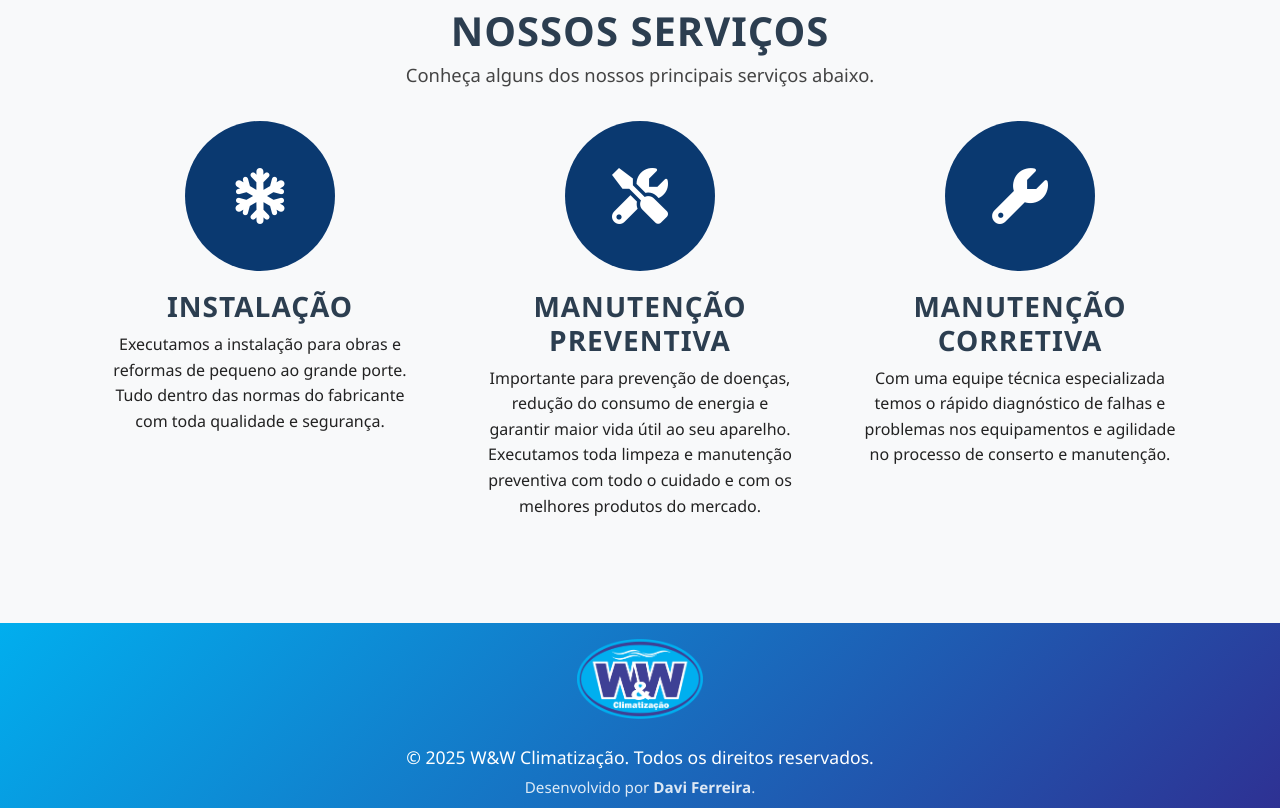
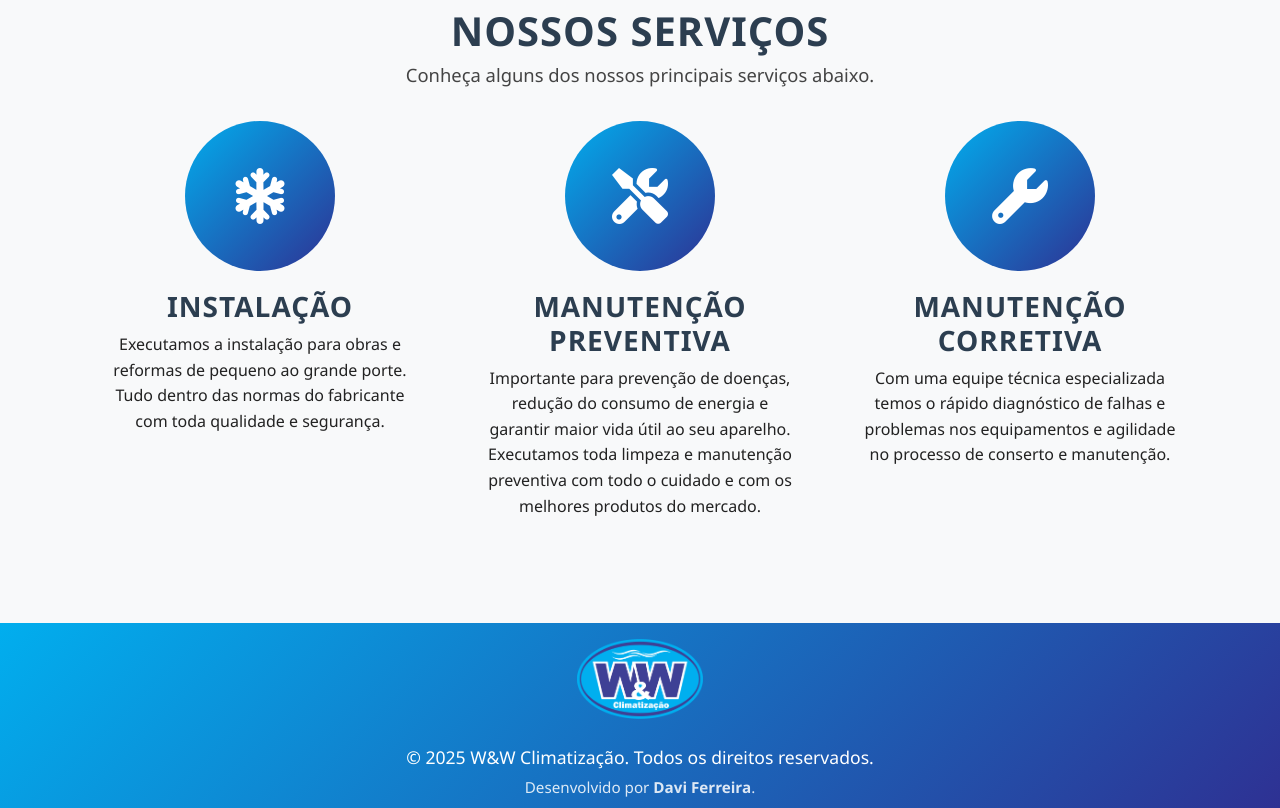
Before and after one commit to DaviFerreira14/wew-climatizacao, an Angular app: page / in a window 1280 px wide. Shown: the part 1120-1928 px from the top of the page. Built offline with nearby package versions, Linux system fonts and the light colour scheme.

Commit message:
Background icones home

```diff
--- a/src/app/paginas/home/home.html
+++ b/src/app/paginas/home/home.html
@@ -46,21 +46,21 @@
     <p class="text-center mb-5" style="font-size:1.15rem; color:#444;">Conheça alguns dos nossos principais serviços abaixo.</p>
     <div class="row justify-content-center">
       <div class="col-md-4 text-center mb-4">
-        <div style="background:#0a3970; border-radius:50%; width:150px; height:150px; display:flex; align-items:center; justify-content:center; margin:0 auto 1.2rem auto;">
+        <div style="background: linear-gradient(135deg, #01aeee 0%, #2e3193 100%); border-radius:50%; width:150px; height:150px; display:flex; align-items:center; justify-content:center; margin:0 auto 1.2rem auto;">
           <i class="fas fa-snowflake" style="font-size:3.5rem; color:#fff;"></i>
         </div>
         <h3 style="font-weight:700; letter-spacing:1px;">INSTALAÇÃO</h3>
         <p style="max-width:320px; margin:0 auto; color:#222;">Executamos a instalação para obras e reformas de pequeno ao grande porte. Tudo dentro das normas do fabricante com toda qualidade e segurança.</p>
       </div>
       <div class="col-md-4 text-center mb-4">
-        <div style="background:#0a3970; border-radius:50%; width:150px; height:150px; display:flex; align-items:center; justify-content:center; margin:0 auto 1.2rem auto;">
+        <div style="background: linear-gradient(135deg, #01aeee 0%, #2e3193 100%); border-radius:50%; width:150px; height:150px; display:flex; align-items:center; justify-content:center; margin:0 auto 1.2rem auto;">
           <i class="fas fa-tools" style="font-size:3.5rem; color:#fff;"></i>
         </div>
         <h3 style="font-weight:700; letter-spacing:1px;">MANUTENÇÃO PREVENTIVA</h3>
         <p style="max-width:320px; margin:0 auto; color:#222;">Importante para prevenção de doenças, redução do consumo de energia e garantir maior vida útil ao seu aparelho. Executamos toda limpeza e manutenção preventiva com todo o cuidado e com os melhores produtos do mercado.</p>
       </div>
       <div class="col-md-4 text-center mb-4">
-        <div style="background:#0a3970; border-radius:50%; width:150px; height:150px; display:flex; align-items:center; justify-content:center; margin:0 auto 1.2rem auto;">
+        <div style="background: linear-gradient(135deg, #01aeee 0%, #2e3193 100%); border-radius:50%; width:150px; height:150px; display:flex; align-items:center; justify-content:center; margin:0 auto 1.2rem auto;">
           <i class="fas fa-wrench" style="font-size:3.5rem; color:#fff;"></i>
         </div>
         <h3 style="font-weight:700; letter-spacing:1px;">MANUTENÇÃO CORRETIVA</h3>
```
